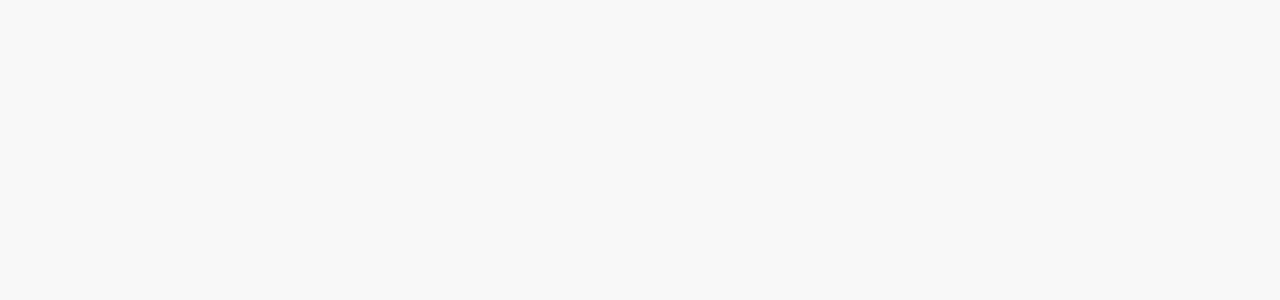
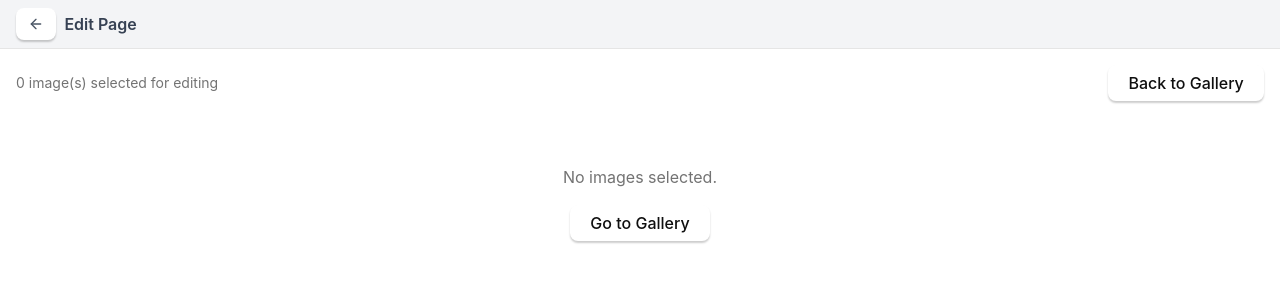
Before and after one commit to VxTi/umain-picksy, a React (Vite) app: page /edit in a window 1280 px wide. Before the commit this address had no page. Shown: the top 300 px of the page. Built offline with nearby package versions, Linux system fonts and the light colour scheme.

Commit message:
Updated gallery and edit

```diff
--- a/src/App.tsx
+++ b/src/App.tsx
@@ -2,6 +2,7 @@ import { BrowserRouter, Routes, Route } from "react-router-dom";
 import "./App.css";
 import Home from "./pages/Home";
 import Gallery from "./pages/Gallery";
+import Edit from "./pages/Edit";
 
 function App() {
   return (
@@ -9,6 +10,7 @@ function App() {
       <Routes>
         <Route path="/" element={<Home />} />
         <Route path="/gallery" element={<Gallery />} />
+        <Route path="/edit" element={<Edit />} />
       </Routes>
     </BrowserRouter>
   );
--- a/src/PicksyView.tsx
+++ b/src/PicksyView.tsx
@@ -28,7 +28,7 @@ export default function PicksyView({ photos, onSelectFolder }: PicksyViewProps)
               Select folder
             </Button>
 
-            <Button size="lg" variant="outline" className="w-full" onClick={() => navigate("/gallery")}>
+            <Button size="lg" variant="outline" className="w-full" onClick={() => navigate("/gallery", { state: { photos } })}>
               View Gallery
             </Button>
           </div>
--- a/src/pages/Edit.tsx
+++ b/src/pages/Edit.tsx
@@ -1,9 +1,58 @@
+import { useLocation, useNavigate } from "react-router-dom";
 import { TopBar } from "@/components/TopBar";
+import { Button } from "@/components/ui/button";
+import type { ImageItem } from "./Gallery";
 
 function Edit() {
+  const location = useLocation();
+  const navigate = useNavigate();
+  const images = (location.state?.images as ImageItem[]) || [];
+
   return (
-    <main>
+    <main className="min-h-screen bg-background">
       <TopBar title="Edit Page" />
+
+      <div className="p-4">
+        <div className="flex items-center justify-between mb-4">
+          <p className="text-sm text-muted-foreground">
+            {images.length} image(s) selected for editing
+          </p>
+          <Button variant="outline" onClick={() => navigate("/gallery")}>
+            Back to Gallery
+          </Button>
+        </div>
+
+        {images.length === 0 ? (
+          <div className="text-center py-12">
+            <p className="text-muted-foreground">No images selected.</p>
+            <Button
+              className="mt-4"
+              onClick={() => navigate("/gallery")}
+            >
+              Go to Gallery
+            </Button>
+          </div>
+        ) : (
+          <div className="grid grid-cols-1 md:grid-cols-2 gap-6">
+            {images.map((image) => (
+              <div
+                key={image.id}
+                className="rounded-lg overflow-hidden border bg-card"
+              >
+                <img
+                  src={image.url}
+                  alt={image.title}
+                  className="w-full h-64 object-cover"
+                />
+                <div className="p-4">
+                  <h3 className="font-semibold">{image.title}</h3>
+                  <p className="text-sm text-muted-foreground">ID: {image.id}</p>
+                </div>
+              </div>
+            ))}
+          </div>
+        )}
+      </div>
     </main>
   );
 }
--- a/src/pages/Gallery.tsx
+++ b/src/pages/Gallery.tsx
@@ -1,11 +1,106 @@
+import { useState } from "react";
+import { useNavigate, useLocation } from "react-router-dom";
 import { TopBar } from "@/components/TopBar";
+import { Button } from "@/components/ui/button";
+import { convertFileSrc } from "@tauri-apps/api/core";
+import type { Photo } from "../backend/commandStream";
+
+export interface ImageItem {
+	id: string;
+	url: string;
+	title: string;
+}
 
 function Gallery() {
-  return (
-    <main>
-      <TopBar title="Gallery Page" />
-    </main>
-  );
+	const navigate = useNavigate();
+	const location = useLocation();
+	const photos: Photo[] = location.state?.photos || [];
+
+	// Convert Photo[] to ImageItem[] for the gallery
+	const images: ImageItem[] = photos.map((photo) => ({
+		id: photo.id,
+		url: convertFileSrc(photo.path),
+		title: photo.filename,
+	}));
+
+	const [selectedImages, setSelectedImages] = useState<ImageItem[]>([]);
+
+	const handleImageClick = (image: ImageItem) => {
+		setSelectedImages((prev) => {
+			const isSelected = prev.some((img) => img.id === image.id);
+			if (isSelected) {
+				// Deselect if already selected
+				return prev.filter((img) => img.id !== image.id);
+			} else if (prev.length < 2) {
+				// Select if less than 2 images selected
+				return [...prev, image];
+			}
+			// Max 2 images, don't add more
+			return prev;
+		});
+	};
+
+	const handleEditClick = () => {
+		if (selectedImages.length > 0) {
+			navigate("/edit", { state: { images: selectedImages } });
+		}
+	};
+
+	const isSelected = (id: string) => selectedImages.some((img) => img.id === id);
+
+	return (
+		<main className="min-h-screen bg-background">
+			<TopBar title="Gallery" />
+
+			<div className="p-4">
+				<div className="flex items-center justify-between mb-4">
+					<p className="text-sm text-muted-foreground">
+						Select up to 2 images ({selectedImages.length}/2 selected)
+					</p>
+					<Button
+						onClick={handleEditClick}
+						disabled={selectedImages.length === 0}
+					>
+						Edit Selected
+					</Button>
+				</div>
+
+				<div className="grid grid-cols-2 md:grid-cols-3 lg:grid-cols-4 gap-4">
+					{images.map((image) => (
+						<div
+							key={image.id}
+							onClick={() => handleImageClick(image)}
+							className={`relative cursor-pointer rounded-lg overflow-hidden border-2 transition-all duration-200 ${
+								isSelected(image.id)
+									? "border-primary ring-2 ring-primary ring-offset-2"
+									: "border-transparent hover:border-muted-foreground/50"
+							}`}
+						>
+							<img
+								src={image.url}
+								alt={image.title}
+								className="w-full h-48 object-cover"
+							/>
+							<div className="absolute bottom-0 left-0 right-0 bg-gradient-to-t from-black/70 to-transparent p-2">
+								<p className="text-white text-sm font-medium">
+									{image.title}
+								</p>
+							</div>
+							{isSelected(image.id) && (
+								<div className="absolute top-2 right-2 w-6 h-6 bg-primary rounded-full flex items-center justify-center">
+									<span className="text-white text-xs font-bold">
+										{
+											selectedImages.findIndex((img) => img.id === image.id) + 1
+										}
+									</span>
+								</div>
+							)}
+						</div>
+					))}
+				</div>
+			</div>
+		</main>
+	);
 }
 
 export default Gallery;
```
